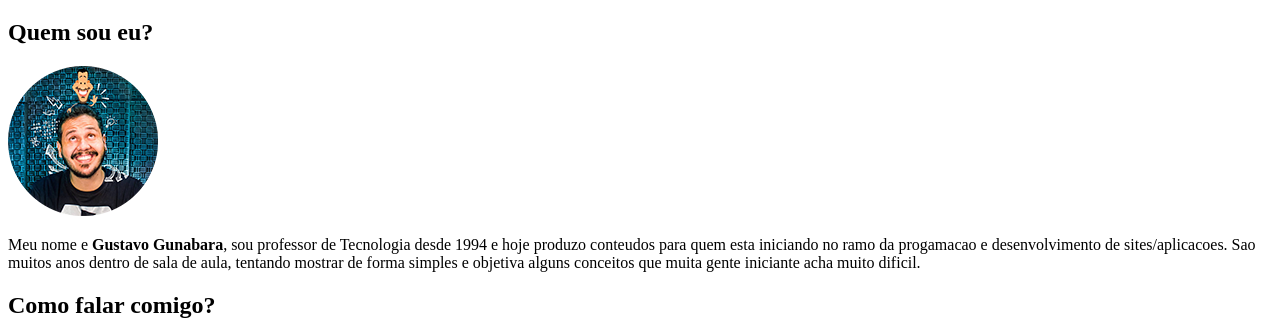
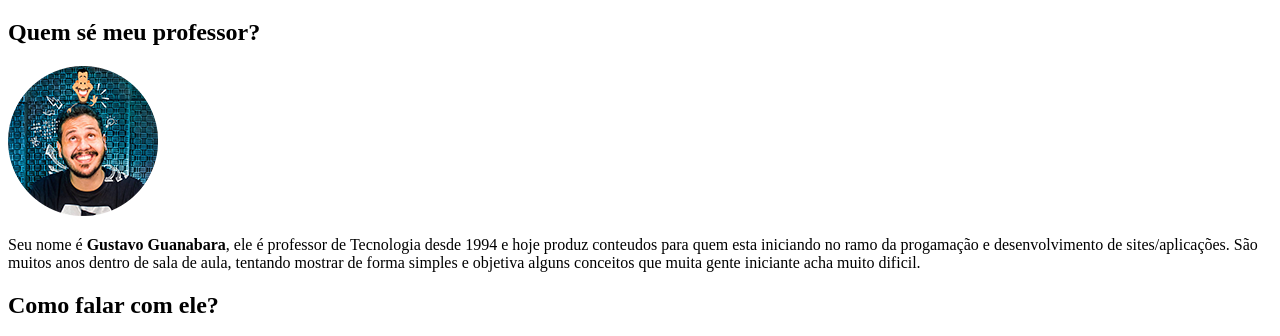
Before and after one commit to Renan-Douglas/html-css, a plain HTML site: page desafios/d005/index.html in a window 1280 px wide. Shown: the part 61-397 px from the top of the page. Drawn offline with Linux system fonts and the light colour scheme.

Commit message:
ultimo commit

```diff
--- a/desafios/d005/index.html
+++ b/desafios/d005/index.html
@@ -9,10 +9,10 @@
 </head>
 <body>
     <h1>Minhas redes sociais</h1>
-    <h2>Quem sou eu?</h2>
+    <h2>Quem sé meu professor?</h2>
     <img src="foto-perfil-guanabara.png" alt="foto-perfil-guanabara">
-    <p>Meu nome e <strong>Gustavo Gunabara</strong>, sou professor de Tecnologia desde 1994 e hoje produzo conteudos para quem esta iniciando no ramo da progamacao e desenvolvimento de sites/aplicacoes. Sao muitos anos dentro de sala de aula, tentando mostrar de forma simples e objetiva alguns conceitos que muita gente iniciante acha muito dificil.</p>
-    <h2>Como falar comigo?</h2>
+    <p>Seu nome é <strong>Gustavo Guanabara</strong>, ele é professor de Tecnologia desde 1994 e hoje produz conteudos para quem esta iniciando no ramo da progamação e desenvolvimento de sites/aplicações. São muitos anos dentro de sala de aula, tentando mostrar de forma simples e objetiva alguns conceitos que muita gente iniciante acha muito dificil.</p>
+    <h2>Como falar com ele?</h2>
     <ul>
         <li><img src="icone-youtube.png" alt="youtube"><a href="https://youtube.com/cursoemvideo">/Cursoemvideo</a> - Se increve la no meu canal no You Tube</li>
         <li><img src="icone-github.png" alt="github"><a href="https://gustavoguanabara.github.io">/gustavoguanabara</a> - Acessa meu repositorio publico no GitHub</li>
```
Also changed, not shown: exercicios/ex002/index.html (+1 -1 lines), exercicios/ex008b/index.html (+6 -1 lines), exercicios/ex010/index.html (+1 -1 lines).
